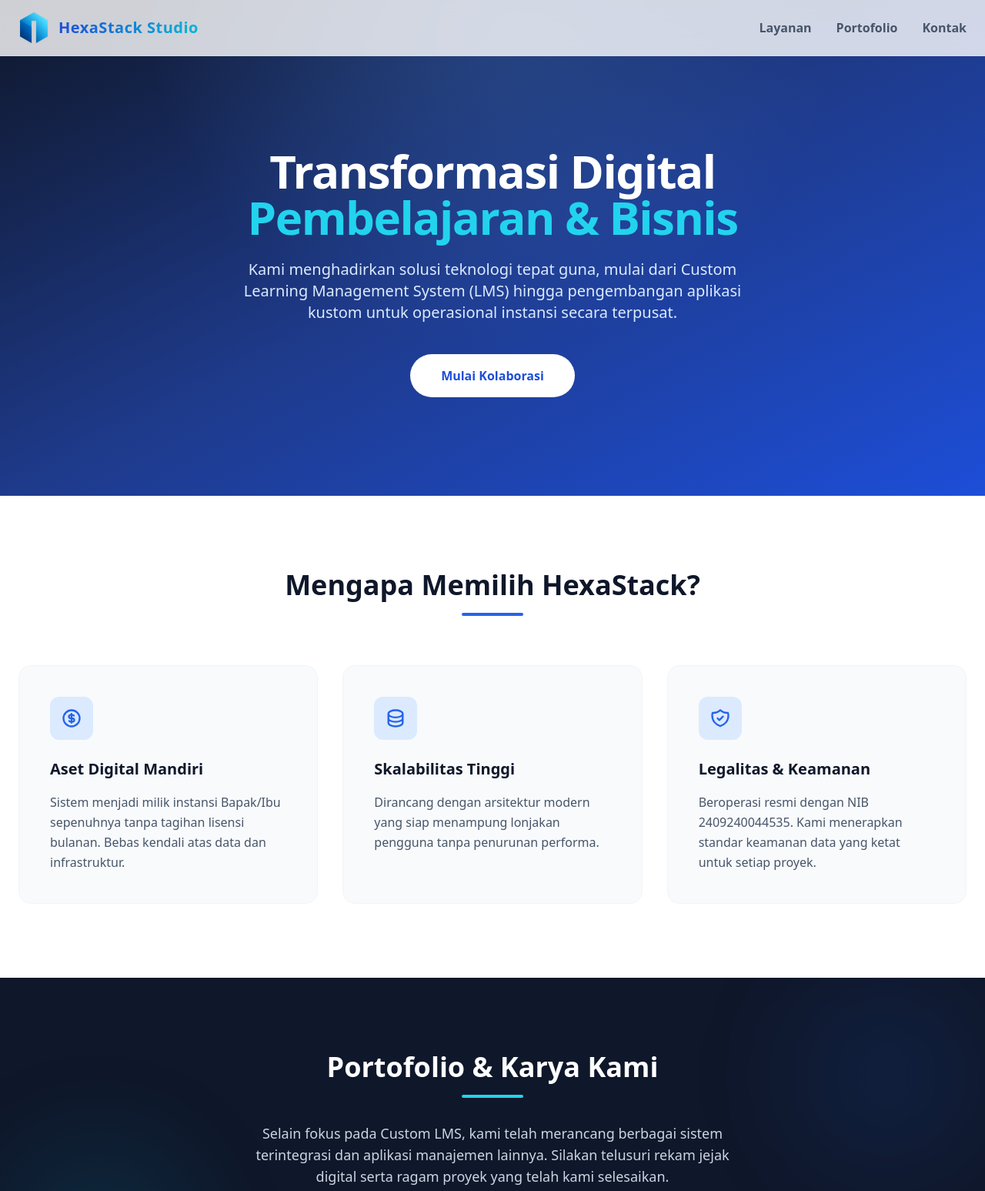
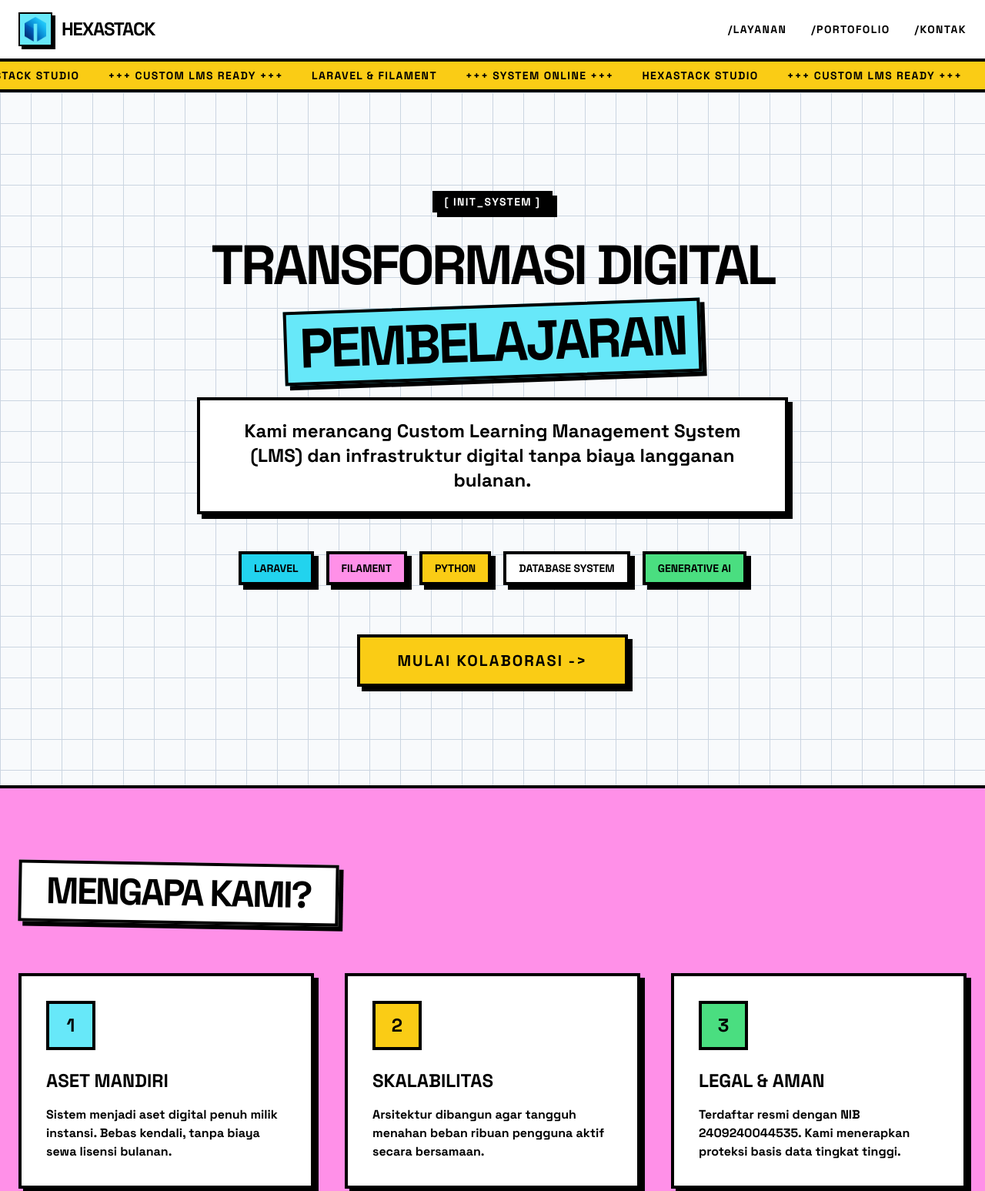
Before and after one commit to ilhvn-jnrd/hexastack-web, a plain HTML site: page index.html in a window 1280 px wide. Shown: the top 1547 px of the page at 77% size. Drawn offline with nearby package versions, Linux system fonts and the light colour scheme.

Commit message:
Update index.html

```diff
--- a/index.html
+++ b/index.html
@@ -3,141 +3,156 @@
 <head>
     <meta charset="UTF-8">
     <meta name="viewport" content="width=device-width, initial-scale=1.0">
-    <title>HexaStack Studio - IT Solutions & Custom Website</title>
+    <title>HexaStack Studio - IT Solutions & Custom LMS</title>
 
     <link rel="icon" href="My LOGO.jpg" type="image/jpeg">
-
     <script src="https://cdn.tailwindcss.com"></script>
 
-    <link href="https://unpkg.com/aos@2.3.1/dist/aos.css" rel="stylesheet">
+    <link href="https://fonts.googleapis.com/css2?family=Space+Grotesk:wght@400;700;900&display=swap" rel="stylesheet">
 
     <style>
-        .glass-nav {
-            background: rgba(255, 255, 255, 0.8);
-            backdrop-filter: blur(12px);
-            -webkit-backdrop-filter: blur(12px);
+        body {
+            font-family: 'Space Grotesk', sans-serif;
+            background-color: #f8fafc;
+        }
+
+        /* Latar belakang Grid Retro */
+        .bg-grid {
+            background-size: 40px 40px;
+            background-image:
+                linear-gradient(to right, #cbd5e1 1px, transparent 1px),
+                linear-gradient(to bottom, #cbd5e1 1px, transparent 1px);
+        }
+
+        /* Utility untuk bayangan tebal Neo-Brutalism */
+        .neo-shadow {
+            box-shadow: 6px 6px 0px 0px rgba(0,0,0,1);
+        }
+
+        .neo-shadow-sm {
+            box-shadow: 4px 4px 0px 0px rgba(0,0,0,1);
+        }
+
+        /* Efek klik bergaya tombol fisik */
+        .neo-button-hover {
+            transition: all 0.1s ease-in-out;
+        }
+        .neo-button-hover:active {
+            box-shadow: 0px 0px 0px 0px rgba(0,0,0,1);
+            transform: translate(6px, 6px);
+        }
+
+        /* Animasi running text */
+        @keyframes ticker {
+            0% { transform: translateX(0); }
+            100% { transform: translateX(-50%); }
+        }
+        .animate-ticker {
+            display: inline-block;
+            white-space: nowrap;
+            animation: ticker 15s linear infinite;
         }
     </style>
 </head>
-<body class="bg-slate-50 text-slate-800 font-sans antialiased overflow-x-hidden">
+<body class="bg-grid text-black overflow-x-hidden">
 
-    <nav class="glass-nav fixed w-full z-50 border-b border-slate-200/50 transition-all duration-300">
+    <nav class="w-full border-b-4 border-black bg-white z-50 sticky top-0">
         <div class="container mx-auto px-6 py-4 flex justify-between items-center">
             <div class="flex items-center space-x-3 cursor-pointer" onclick="window.scrollTo(0,0)">
-                <img src="My LOGO.jpg" alt="Logo HexaStack" class="h-10 w-10 object-contain drop-shadow-sm">
-                <span class="text-xl font-extrabold bg-clip-text text-transparent bg-gradient-to-r from-blue-700 to-cyan-500 tracking-wide">HexaStack Studio</span>
+                <div class="border-2 border-black p-1 bg-cyan-300 neo-shadow-sm">
+                    <img src="My LOGO.jpg" alt="Logo HexaStack" class="h-8 w-8 object-contain mix-blend-multiply">
+                </div>
+                <span class="text-2xl font-black uppercase tracking-tighter">HexaStack</span>
             </div>
-            <div class="hidden md:flex space-x-8">
-                <a href="#layanan" class="text-slate-600 hover:text-blue-600 font-semibold transition-colors">Layanan</a>
-                <a href="#portofolio" class="text-slate-600 hover:text-blue-600 font-semibold transition-colors">Portofolio</a>
-                <a href="#kontak" class="text-slate-600 hover:text-blue-600 font-semibold transition-colors">Kontak</a>
+            <div class="hidden md:flex space-x-8 font-bold uppercase text-sm tracking-widest">
+                <a href="#layanan" class="hover:text-cyan-500 hover:underline decoration-4 underline-offset-4">/Layanan</a>
+                <a href="#portofolio" class="hover:text-magenta-500 hover:underline decoration-4 underline-offset-4">/Portofolio</a>
+                <a href="#kontak" class="hover:text-yellow-500 hover:underline decoration-4 underline-offset-4">/Kontak</a>
             </div>
         </div>
     </nav>
 
-    <section class="relative pt-32 pb-20 lg:pt-48 lg:pb-32 bg-gradient-to-br from-slate-900 via-blue-900 to-blue-700 overflow-hidden">
-        <div class="absolute top-0 left-1/2 -translate-x-1/2 w-full h-full bg-[radial-gradient(ellipse_at_top,_var(--tw-gradient-stops))] from-blue-400/20 via-transparent to-transparent"></div>
+    <div class="bg-yellow-400 border-b-4 border-black py-2 flex overflow-hidden font-bold uppercase tracking-widest text-sm">
+        <div class="animate-ticker">
+            <span class="mx-4">+++ SYSTEM ONLINE +++</span>
+            <span class="mx-4">HEXASTACK STUDIO</span>
+            <span class="mx-4">+++ CUSTOM LMS READY +++</span>
+            <span class="mx-4">LARAVEL & FILAMENT</span>
+            <span class="mx-4">+++ SYSTEM ONLINE +++</span>
+            <span class="mx-4">HEXASTACK STUDIO</span>
+            <span class="mx-4">+++ CUSTOM LMS READY +++</span>
+            <span class="mx-4">LARAVEL & FILAMENT</span>
+        </div>
+    </div>
 
-        <div class="container mx-auto px-6 text-center relative z-10" data-aos="fade-up" data-aos-duration="1000">
-            <h1 class="text-4xl md:text-6xl font-extrabold text-white mb-6 leading-tight tracking-tight">
-                Transformasi Digital <br class="hidden md:block" />
-                <span class="text-cyan-400">Pembelajaran & Bisnis</span>
+    <section class="py-20 lg:py-32 relative">
+        <div class="container mx-auto px-6 text-center">
+
+            <div class="inline-block bg-black text-white font-bold px-4 py-1 mb-8 uppercase tracking-widest text-sm neo-shadow">
+                [ INIT_SYSTEM ]
+            </div>
+
+            <h1 class="text-5xl md:text-7xl font-black mb-6 uppercase leading-tight tracking-tighter">
+                Transformasi Digital <br/>
+                <span class="bg-cyan-300 px-4 py-2 border-4 border-black neo-shadow inline-block mt-4 transform -rotate-2">Pembelajaran</span>
             </h1>
-            <p class="text-lg md:text-xl mb-10 max-w-2xl mx-auto text-blue-100 font-light">
-                Kami menghadirkan solusi teknologi tepat guna, mulai dari Custom Learning Management System (LMS) hingga pengembangan aplikasi kustom untuk operasional instansi secara terpusat.
+
+            <p class="text-xl md:text-2xl font-bold mb-12 max-w-3xl mx-auto border-4 border-black bg-white p-6 neo-shadow">
+                Kami merancang Custom Learning Management System (LMS) dan infrastruktur digital tanpa biaya langganan bulanan.
             </p>
-            <a href="#kontak" class="inline-flex items-center justify-center bg-white text-blue-700 font-bold py-4 px-10 rounded-full hover:bg-blue-50 hover:shadow-[0_0_20px_rgba(255,255,255,0.3)] hover:-translate-y-1 transition-all duration-300">
-                Mulai Kolaborasi
+
+            <div class="flex flex-wrap justify-center gap-4 mb-16 font-bold text-sm uppercase">
+                <span class="bg-cyan-400 border-4 border-black px-4 py-2 neo-shadow">Laravel</span>
+                <span class="bg-[#ff90e8] border-4 border-black px-4 py-2 neo-shadow">Filament</span>
+                <span class="bg-yellow-400 border-4 border-black px-4 py-2 neo-shadow">Python</span>
+                <span class="bg-white border-4 border-black px-4 py-2 neo-shadow">Database System</span>
+                <span class="bg-green-400 border-4 border-black px-4 py-2 neo-shadow">Generative AI</span>
+            </div>
+
+            <a href="#kontak" class="inline-block bg-yellow-400 text-black border-4 border-black font-black text-xl py-4 px-12 uppercase tracking-widest neo-shadow neo-button-hover">
+                Mulai Kolaborasi ->
             </a>
+
         </div>
     </section>
 
-    <section id="layanan" class="py-24 bg-white">
+    <section id="layanan" class="py-24 border-t-4 border-black bg-[#ff90e8]">
         <div class="container mx-auto px-6">
-            <div class="text-center mb-16" data-aos="fade-up">
-                <h2 class="text-3xl md:text-4xl font-bold text-slate-900 mb-4">Mengapa Memilih HexaStack?</h2>
-                <div class="w-20 h-1 bg-blue-600 mx-auto rounded-full"></div>
-            </div>
+            <h2 class="text-4xl md:text-5xl font-black mb-16 text-center uppercase tracking-tighter bg-white border-4 border-black inline-block px-8 py-3 neo-shadow transform rotate-1">Mengapa Kami?</h2>
 
-            <div class="grid grid-cols-1 md:grid-cols-3 gap-8">
-                <div class="bg-slate-50 p-10 rounded-2xl border border-slate-100 hover:-translate-y-2 hover:shadow-xl transition-all duration-300 group" data-aos="fade-up" data-aos-delay="100">
-                    <div class="w-14 h-14 bg-blue-100 rounded-xl flex items-center justify-center mb-6 group-hover:scale-110 transition-transform">
-                        <svg class="w-7 h-7 text-blue-600" fill="none" stroke="currentColor" viewBox="0 0 24 24"><path stroke-linecap="round" stroke-linejoin="round" stroke-width="2" d="M12 8c-1.657 0-3 .895-3 2s1.343 2 3 2 3 .895 3 2-1.343 2-3 2m0-8c1.11 0 2.08.402 2.599 1M12 8V7m0 1v8m0 0v1m0-1c-1.11 0-2.08-.402-2.599-1M21 12a9 9 0 11-18 0 9 9 0 0118 0z"></path></svg>
-                    </div>
-                    <h3 class="text-xl font-bold mb-4 text-slate-900">Aset Digital Mandiri</h3>
-                    <p class="text-slate-600 leading-relaxed">Sistem menjadi milik instansi Bapak/Ibu sepenuhnya tanpa tagihan lisensi bulanan. Bebas kendali atas data dan infrastruktur.</p>
+            <div class="grid grid-cols-1 md:grid-cols-3 gap-10">
+                <div class="bg-white border-4 border-black p-8 neo-shadow">
+                    <div class="bg-cyan-300 border-4 border-black w-16 h-16 flex items-center justify-center mb-6 text-2xl font-black">1</div>
+                    <h3 class="text-2xl font-black mb-4 uppercase">Aset Mandiri</h3>
+                    <p class="font-bold">Sistem menjadi aset digital penuh milik instansi. Bebas kendali, tanpa biaya sewa lisensi bulanan.</p>
                 </div>
 
-                <div class="bg-slate-50 p-10 rounded-2xl border border-slate-100 hover:-translate-y-2 hover:shadow-xl transition-all duration-300 group" data-aos="fade-up" data-aos-delay="200">
-                    <div class="w-14 h-14 bg-blue-100 rounded-xl flex items-center justify-center mb-6 group-hover:scale-110 transition-transform">
-                        <svg class="w-7 h-7 text-blue-600" fill="none" stroke="currentColor" viewBox="0 0 24 24"><path stroke-linecap="round" stroke-linejoin="round" stroke-width="2" d="M4 7v10c0 2.21 3.582 4 8 4s8-1.79 8-4V7M4 7c0 2.21 3.582 4 8 4s8-1.79 8-4M4 7c0-2.21 3.582-4 8-4s8 1.79 8 4m0 5c0 2.21-3.582 4-8 4s-8-1.79-8-4"></path></svg>
-                    </div>
-                    <h3 class="text-xl font-bold mb-4 text-slate-900">Skalabilitas Tinggi</h3>
-                    <p class="text-slate-600 leading-relaxed">Dirancang dengan arsitektur modern yang siap menampung lonjakan pengguna tanpa penurunan performa.</p>
+                <div class="bg-white border-4 border-black p-8 neo-shadow">
+                    <div class="bg-yellow-400 border-4 border-black w-16 h-16 flex items-center justify-center mb-6 text-2xl font-black">2</div>
+                    <h3 class="text-2xl font-black mb-4 uppercase">Skalabilitas</h3>
+                    <p class="font-bold">Arsitektur dibangun agar tangguh menahan beban ribuan pengguna aktif secara bersamaan.</p>
                 </div>
 
-                <div class="bg-slate-50 p-10 rounded-2xl border border-slate-100 hover:-translate-y-2 hover:shadow-xl transition-all duration-300 group" data-aos="fade-up" data-aos-delay="300">
-                    <div class="w-14 h-14 bg-blue-100 rounded-xl flex items-center justify-center mb-6 group-hover:scale-110 transition-transform">
-                        <svg class="w-7 h-7 text-blue-600" fill="none" stroke="currentColor" viewBox="0 0 24 24"><path stroke-linecap="round" stroke-linejoin="round" stroke-width="2" d="M9 12l2 2 4-4m5.618-4.016A11.955 11.955 0 0112 2.944a11.955 11.955 0 01-8.618 3.04A12.02 12.02 0 003 9c0 5.591 3.824 10.29 9 11.622 5.176-1.332 9-6.03 9-11.622 0-1.042-.133-2.052-.382-3.016z"></path></svg>
-                    </div>
-                    <h3 class="text-xl font-bold mb-4 text-slate-900">Legalitas & Keamanan</h3>
-                    <p class="text-slate-600 leading-relaxed">Beroperasi resmi dengan NIB 2409240044535. Kami menerapkan standar keamanan data yang ketat untuk setiap proyek.</p>
+                <div class="bg-white border-4 border-black p-8 neo-shadow">
+                    <div class="bg-green-400 border-4 border-black w-16 h-16 flex items-center justify-center mb-6 text-2xl font-black">3</div>
+                    <h3 class="text-2xl font-black mb-4 uppercase">Legal & Aman</h3>
+                    <p class="font-bold">Terdaftar resmi dengan NIB 2409240044535. Kami menerapkan proteksi basis data tingkat tinggi.</p>
                 </div>
             </div>
         </div>
     </section>
 
-    <section id="portofolio" class="py-24 bg-slate-900 relative overflow-hidden">
-        <div class="absolute top-0 right-0 w-64 h-64 bg-blue-600/10 rounded-full blur-3xl"></div>
-        <div class="absolute bottom-0 left-0 w-64 h-64 bg-cyan-500/10 rounded-full blur-3xl"></div>
-
-        <div class="container mx-auto px-6 text-center relative z-10" data-aos="fade-up">
-            <h2 class="text-3xl md:text-4xl font-bold text-white mb-4">Portofolio & Karya Kami</h2>
-            <div class="w-20 h-1 bg-cyan-400 mx-auto rounded-full mb-8"></div>
-            <p class="text-slate-300 max-w-2xl mx-auto mb-12 text-lg font-light">
-                Selain fokus pada Custom LMS, kami telah merancang berbagai sistem terintegrasi dan aplikasi manajemen lainnya. Silakan telusuri rekam jejak digital serta ragam proyek yang telah kami selesaikan.
-            </p>
-            <a href="https://ilhvn-jnrd.github.io" target="_blank" rel="noopener noreferrer" class="inline-flex items-center justify-center bg-transparent border-2 border-cyan-400 text-cyan-400 font-bold py-3 px-8 rounded-full hover:bg-cyan-400 hover:text-slate-900 hover:shadow-[0_0_20px_rgba(34,211,238,0.4)] transition-all duration-300">
-                Lihat Web Portofolio
-                <svg class="w-5 h-5 ml-2" fill="none" stroke="currentColor" viewBox="0 0 24 24"><path stroke-linecap="round" stroke-linejoin="round" stroke-width="2" d="M10 6H6a2 2 0 00-2 2v10a2 2 0 002 2h10a2 2 0 002-2v-4M14 4h6m0 0v6m0-6L10 14"></path></svg>
+    <footer id="kontak" class="py-16 border-t-4 border-black bg-black text-white text-center">
+        <div class="container mx-auto px-6">
+            <h2 class="text-3xl font-black mb-8 uppercase">Kirimkan Sinyal</h2>
+            <a href="mailto:hexastack.studio@gmail.com" class="inline-block bg-white text-black border-4 border-cyan-400 font-black py-3 px-8 text-xl uppercase neo-shadow hover:bg-cyan-400 hover:text-black transition-colors">
+                hexastack.studio@gmail.com
             </a>
-        </div>
-    </section>
-
-    <section id="kontak" class="py-24 bg-slate-50">
-        <div class="container mx-auto px-6 max-w-4xl">
-            <div class="bg-gradient-to-br from-blue-600 to-blue-800 rounded-3xl p-10 md:p-16 text-center text-white shadow-2xl relative overflow-hidden" data-aos="zoom-in">
-                <div class="absolute top-0 right-0 -mt-10 -mr-10 w-40 h-40 bg-white opacity-10 rounded-full blur-2xl"></div>
-
-                <h2 class="text-3xl md:text-4xl font-bold mb-6 relative z-10">Mari Wujudkan Sistem Ideal Bapak/Ibu</h2>
-                <p class="text-blue-100 text-lg mb-10 max-w-2xl mx-auto relative z-10">Diskusikan kebutuhan spesifik pengembangan platform atau aplikasi manajemen secara langsung bersama kami.</p>
-
-                <div class="inline-flex flex-col sm:flex-row items-center justify-center gap-4 relative z-10">
-                    <a href="mailto:hexastack.studio@gmail.com" class="bg-white text-blue-700 font-bold py-4 px-8 rounded-full shadow-lg hover:shadow-xl hover:scale-105 transition-all w-full sm:w-auto">
-                        Hubungi via Email
-                    </a>
-                    <span class="text-blue-200 font-medium sm:ml-2">hexastack.studio@gmail.com</span>
-                </div>
+            <div class="mt-16 pt-8 border-t-2 border-white/20 font-bold tracking-widest text-sm">
+                (C) 2026 HEXASTACK STUDIO. SYSTEM NOMINAL.
             </div>
-        </div>
-    </section>
-
-    <footer class="bg-slate-900 text-slate-400 py-10 border-t border-slate-800">
-        <div class="container mx-auto px-6 text-center">
-            <div class="flex justify-center items-center space-x-2 mb-4 opacity-50 grayscale">
-                <img src="My LOGO.jpg" alt="Logo" class="h-6 w-6 object-contain">
-                <span class="font-bold tracking-wider">HexaStack</span>
-            </div>
-            <p class="text-sm">&copy; 2026 HexaStack Studio. Hak Cipta Dilindungi.</p>
         </div>
     </footer>
 
-    <script src="https://unpkg.com/aos@2.3.1/dist/aos.js"></script>
-    <script>
-        AOS.init({
-            once: true,
-            offset: 50,
-        });
-    </script>
 </body>
 </html>
```
